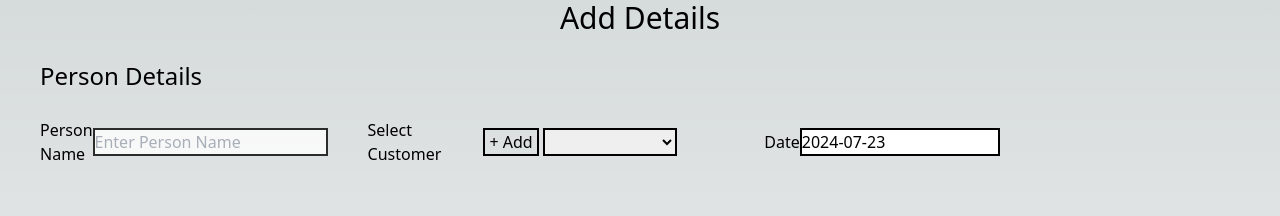
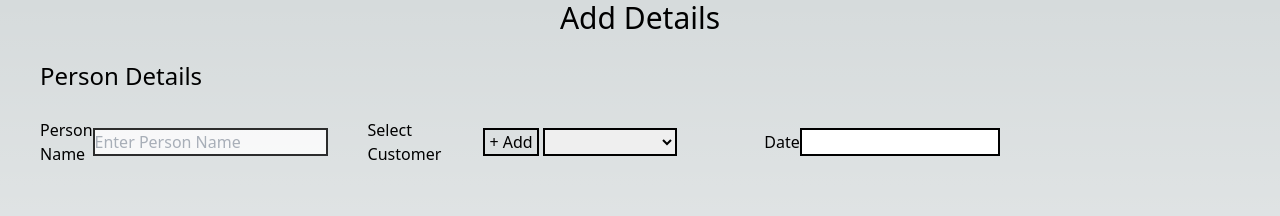
Before and after one commit to Mujpara-Nitin-Trainee/basic-crud-nextjs, a Next.js app: page /shutterBills/addShutterBill in a window 1280 px wide. Shown: the top 216 px of the page. Built offline with nearby package versions, Linux system fonts and the light colour scheme.

Commit message:
changed: changed date type

```diff
--- a/src/pages/shutterBills/addShutterBill/index.tsx
+++ b/src/pages/shutterBills/addShutterBill/index.tsx
@@ -15,7 +15,7 @@ import Model from "@/components/model";
 const initialValue = {
   personName: '',
   customerName: '',
-  date: new Date(),
+  date: '',
   shutter: [
     {
       shutterName: '',
@@ -57,8 +57,7 @@ export default function Employee() {
 
   const handleForm = (formData: formAttributes) => {
 
-    //@ts-ignore
-    formData.date = formData.date.toLocaleString('en-US').split(',')[0];
+    formData.date = new Date(formData.date).toLocaleString('en-US').split(',')[0];
 
     if (id) {
       dispatch(updateShutterBill(formData));
@@ -69,6 +68,9 @@ export default function Employee() {
       } else {
         formData.id = shutterBill.shutterBill.length + 1;
       }
+
+      // console.log(new Date(formData.date).toLocaleString('en-US').split(',')[0]);
+
       dispatch(addShutterBill(formData));
       router.push('/shutterBills');
     }
--- a/src/redux/shutter/shutterSlice.ts
+++ b/src/redux/shutter/shutterSlice.ts
@@ -6,7 +6,7 @@ export interface shutterAttribute {
     id: number,
     personName: string,
     customerName: string,
-    date: Date,
+    date: string,
     shutter: {
       shutterName: string,
       width: number,
--- a/src/types/types.ts
+++ b/src/types/types.ts
@@ -11,7 +11,7 @@ export interface formAttributes {
   id?: number,
   personName: string,
   customerName: string,
-  date: Date,
+  date: string,
   shutter: shutterAttribute[],
   total: number,
   discountType: string,
--- a/src/validations/validation.ts
+++ b/src/validations/validation.ts
@@ -3,7 +3,7 @@ import * as yup from 'yup';
 export const formSchema = yup.object().shape({
   personName: yup.string().required(),
   customerName: yup.string().required(),
-  date: yup.date().required(),
+  date: yup.string().required(),
   shutter: yup.array().of(
     yup.object().shape({
       shutterName: yup.string().required(),
```
